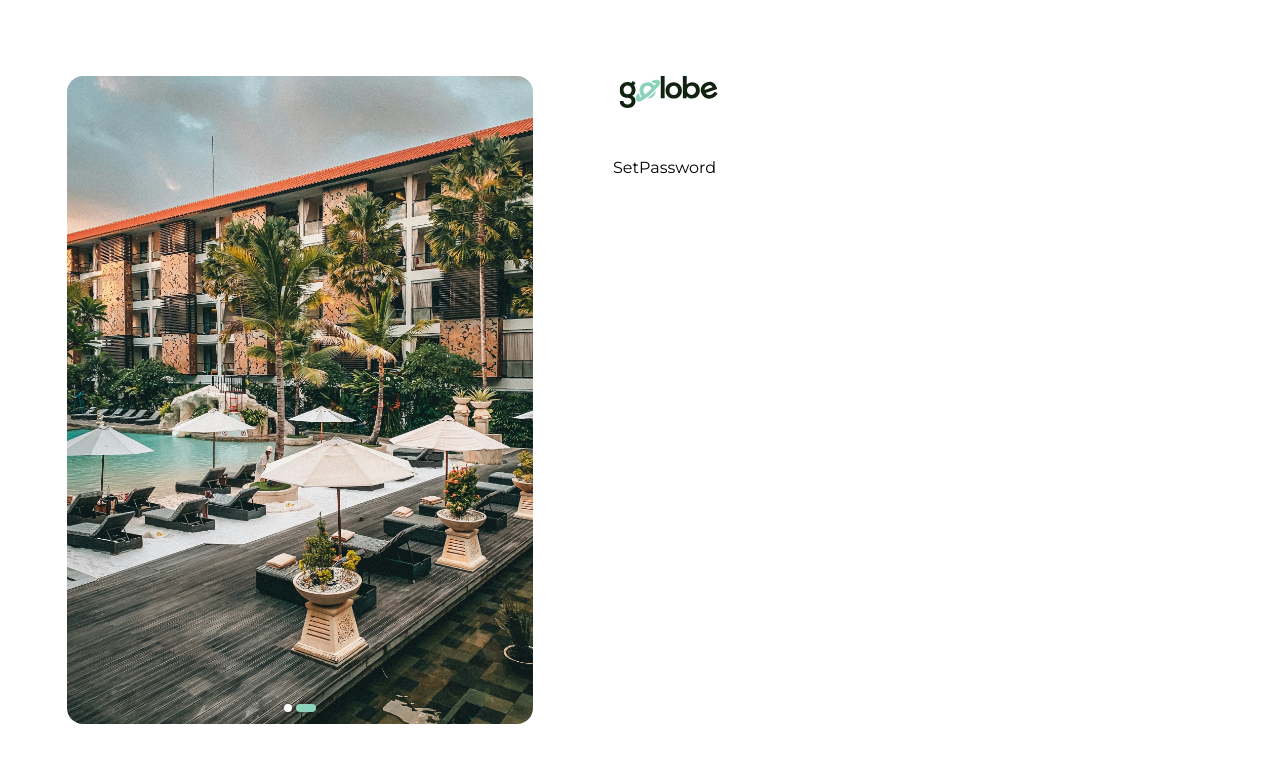
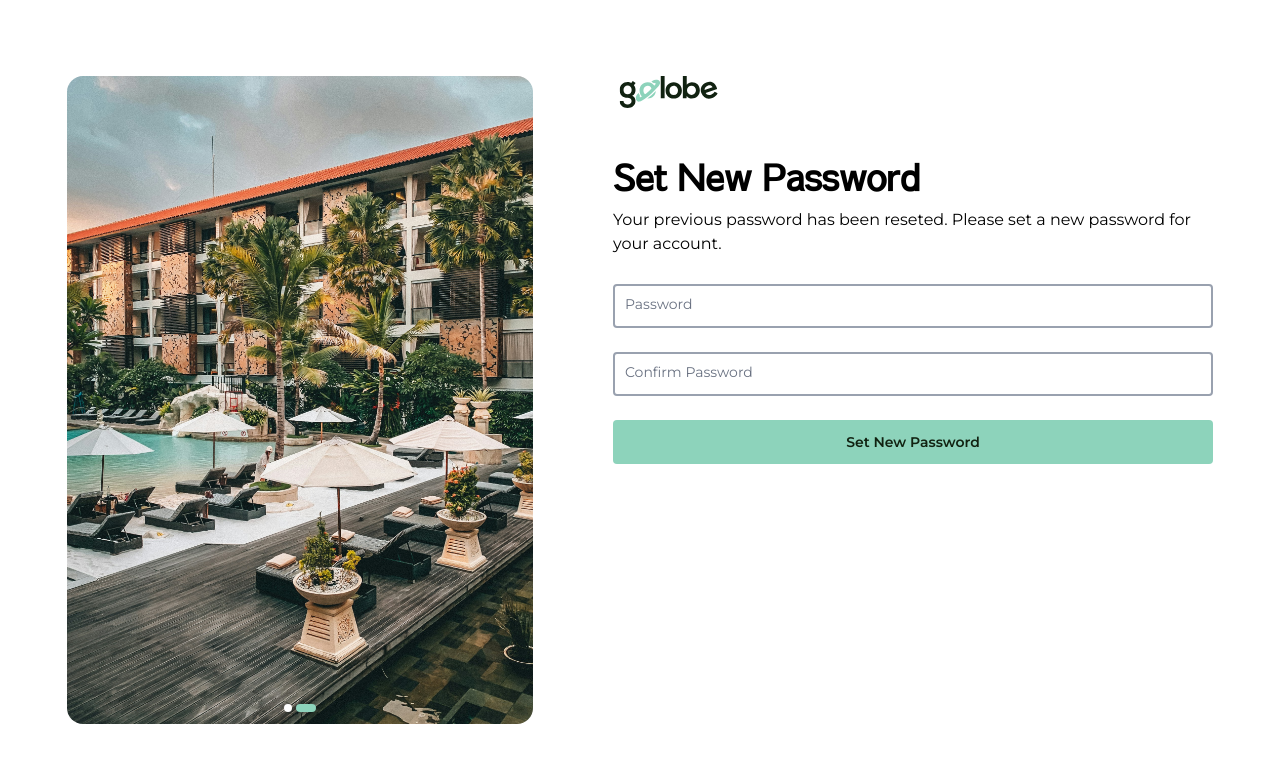
Before and after one commit to yunusa-sanusi/golobe, a React (Vite) app: page /auth/set-password in a window 1280 px wide. Shown: the top 762 px of the page. Built offline with nearby package versions, Linux system fonts and the light colour scheme.

Commit message:
added the set new password page

```diff
--- a/src/components/Input.tsx
+++ b/src/components/Input.tsx
@@ -42,7 +42,7 @@ const Input = <T extends FieldValues>({
       />
       <label
         htmlFor={field}
-        className="absolute px-1 text-sm text-gray-500 duration-300 transform -translate-y-6 scale-75 bg-primary-bg top-[0.9rem] translate-x-2 origin-[0] peer-placeholder-shown:-translate-y-1 peer-placeholder-shown:scale-100 peer-focus:-translate-y-[1.5rem] peer-focus:translate-x-2 peer-focus:bg-primary-bg peer-focus:scale-75 peer-focus:text-primary-text"
+        className="absolute px-1 text-sm text-gray-500 duration-300 transform -translate-y-6 scale-75 top-[0.9rem] translate-x-2 origin-[0] peer-placeholder-shown:-translate-y-1 peer-placeholder-shown:scale-100 peer-focus:-translate-y-[1.5rem] peer-focus:translate-x-2 peer-focus:bg-primary-bg peer-focus:scale-75 peer-focus:text-primary-text"
       >
         {label}
       </label>
--- /dev/null
+++ b/src/components/auth/SetPasswordForm.tsx
@@ -0,0 +1,68 @@
+import { useForm, SubmitHandler } from 'react-hook-form';
+
+import Input from '../Input';
+import Button from '../Button';
+
+export type FormData = {
+  password: string;
+  confirmPassword: string;
+};
+
+const SetPasswordForm = () => {
+  const {
+    register,
+    handleSubmit,
+    watch,
+    formState: { errors },
+  } = useForm<FormData>();
+
+  const password = watch('password');
+
+  const confirmPasswordValidation = {
+    validate: (value: string | boolean) =>
+      value === password || 'Passwords do not match',
+  };
+
+  const passwordValidation = {
+    minLength: {
+      value: 8,
+      message: 'Password must at least be 8 characters',
+    },
+    pattern: {
+      value:
+        /^(?=.*[a-z])(?=.*[A-Z])(?=.*\d)(?=.*[@$!%*?&])[A-Za-z\d@$!%*?&]{8,}$/,
+      message:
+        'Password must contain at least 8 characters, uppercase / lowercase alphanumeric, a special character',
+    },
+  };
+
+  const onSubmit: SubmitHandler<FormData> = (data) => {
+    console.log(data);
+  };
+  return (
+    <form onSubmit={handleSubmit(onSubmit)}>
+      <Input
+        type="password"
+        label="Password"
+        field="password"
+        register={register}
+        message="Please enter your password"
+        errors={errors}
+        validation={passwordValidation}
+      />
+
+      <Input
+        type="password"
+        label="Confirm Password"
+        field="confirmPassword"
+        register={register}
+        message="Please enter confirm your password"
+        errors={errors}
+        validation={confirmPasswordValidation}
+      />
+
+      <Button type="submit" text="Set New Password" style="primary" />
+    </form>
+  );
+};
+export default SetPasswordForm;
--- a/src/pages/auth/SetPassword.tsx
+++ b/src/pages/auth/SetPassword.tsx
@@ -1,7 +1,15 @@
+import AuthFormsWrapper from '../../components/auth/AuthFormsWrapper';
+import SetPasswordForm from '../../components/auth/SetPasswordForm';
 import { useMetadata } from '../../hooks/useMetadata';
 
 const SetPassword = () => {
   useMetadata('Set Password');
-  return <div>SetPassword</div>;
+  return (
+    <AuthFormsWrapper
+      component={<SetPasswordForm />}
+      formHeader="Set New Password"
+      formDescription="Your previous password has been reseted. Please set a new password for your account."
+    />
+  );
 };
 export default SetPassword;
```
